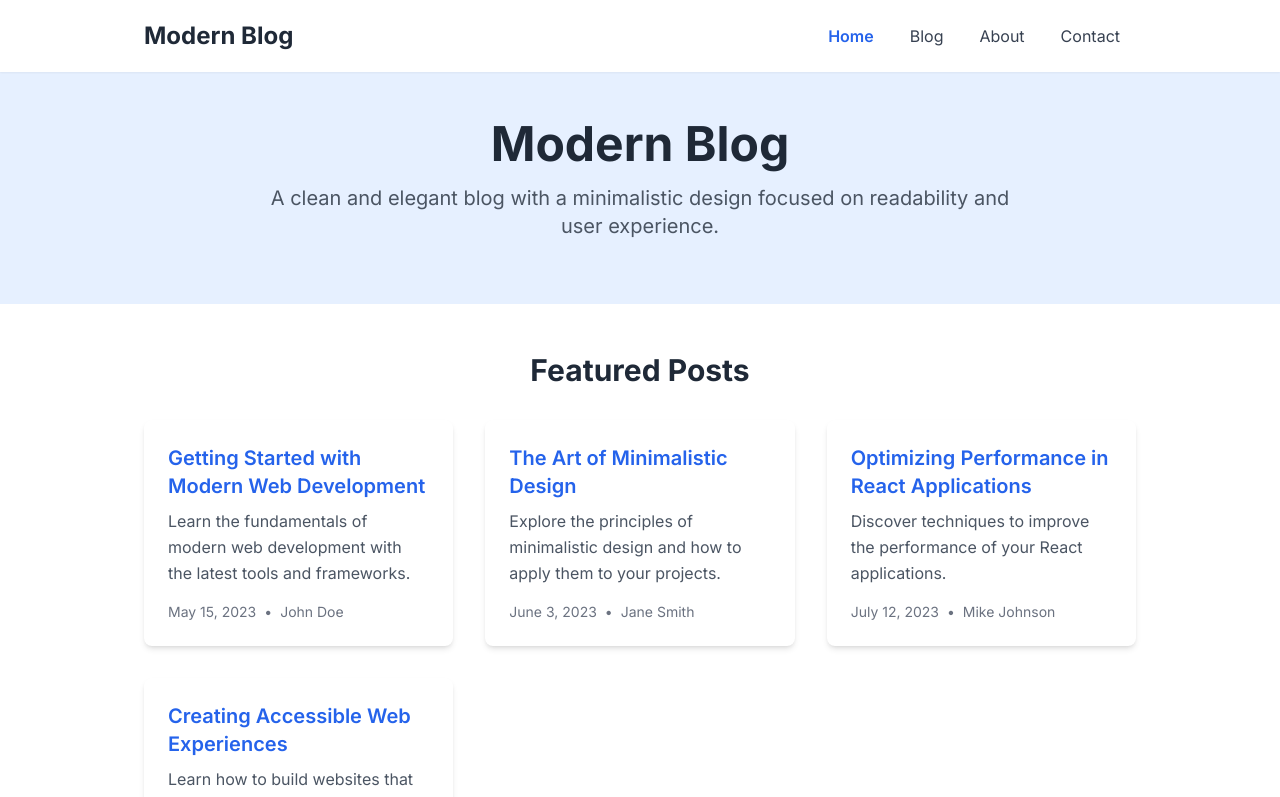
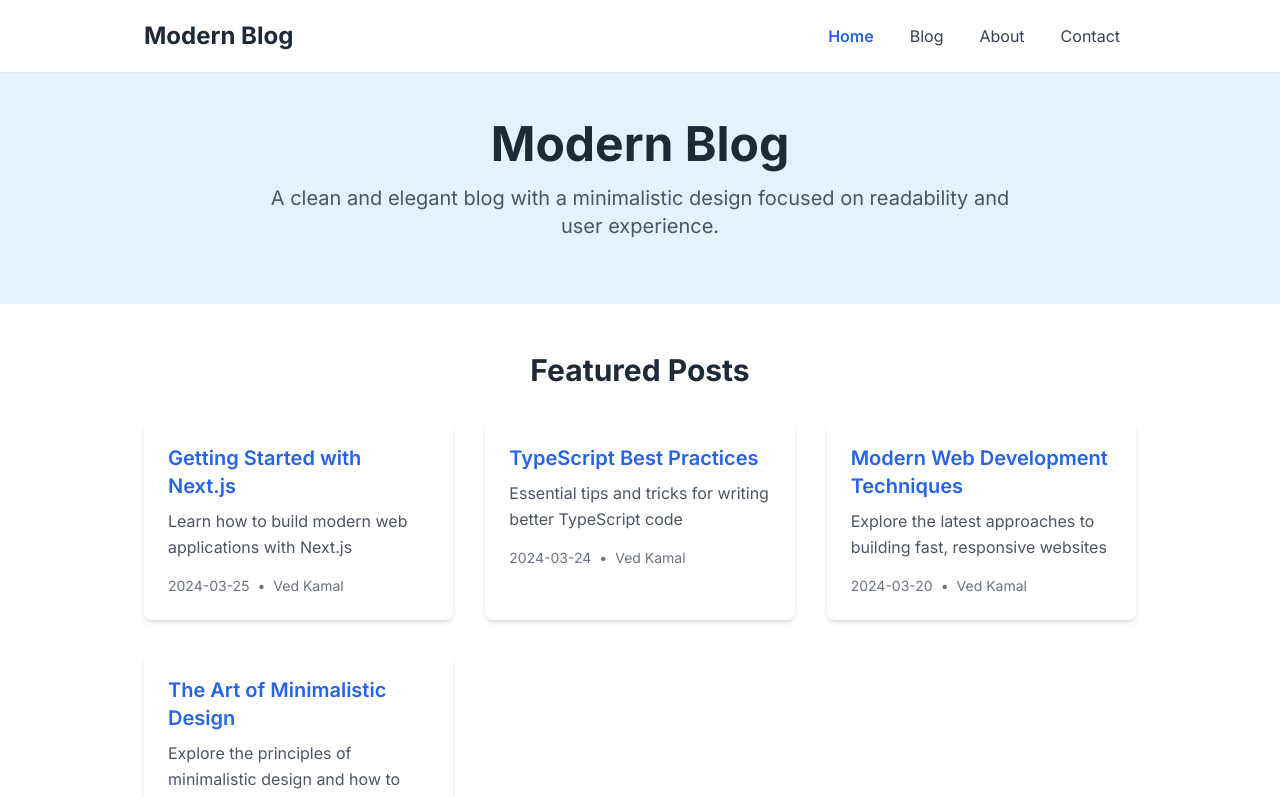
Before and after one commit to Anuvednft/Anuved, a Next.js app in the folder my-blog/: page / in a window 1280 px wide. Shown: the top 797 px of the page. Built offline with nearby package versions, Linux system fonts and the light colour scheme.

Commit message:
Fix all import paths to make Netlify build succeed

```diff
--- a/my-blog/pages/blog/index.tsx
+++ b/my-blog/pages/blog/index.tsx
@@ -1,69 +1,57 @@
 import React from 'react';
 import type { NextPage } from 'next';
 import Layout from '@/components/Layout';
-import BlogCard, { BlogPost } from '@/components/BlogCard';
+import BlogCard, { BlogPost } from '../../components/BlogCard';
 
 // Sample data for blog posts (in a real app, this would come from an API or CMS)
 const allPosts: BlogPost[] = [
   {
-    id: '1',
-    title: 'Getting Started with Modern Web Development',
-    excerpt: 'Learn the fundamentals of modern web development with the latest tools and frameworks.',
-    date: 'May 15, 2023',
-    author: 'John Doe',
-    coverImage: 'https://images.unsplash.com/photo-1546900703-cf06143d1239?ixlib=rb-1.2.1&auto=format&fit=crop&w=1350&q=80',
-    slug: 'getting-started-with-modern-web-development',
-    readTime: '5 min read'
+    slug: 'getting-started-with-nextjs',
+    title: 'Getting Started with Next.js',
+    excerpt: 'Learn how to build modern web applications with Next.js',
+    date: '2024-03-25',
+    author: 'Ved Kamal',
+    coverImage: 'https://images.unsplash.com/photo-1551434678-e076c223a692?auto=format&fit=crop&w=2070&q=80'
   },
   {
-    id: '2',
-    title: 'The Art of Minimalistic Design',
-    excerpt: 'Explore the principles of minimalistic design and how to apply them to your projects.',
-    date: 'June 3, 2023',
-    author: 'Jane Smith',
-    coverImage: 'https://images.unsplash.com/photo-1616077168087-594885c9a40b?ixlib=rb-1.2.1&auto=format&fit=crop&w=1350&q=80',
-    slug: 'the-art-of-minimalistic-design',
-    readTime: '4 min read'
+    slug: 'typescript-best-practices',
+    title: 'TypeScript Best Practices',
+    excerpt: 'Essential tips and tricks for writing better TypeScript code',
+    date: '2024-03-24',
+    author: 'Ved Kamal',
+    coverImage: 'https://images.unsplash.com/photo-1592609931095-54a2168ae893?auto=format&fit=crop&w=2070&q=80'
   },
   {
-    id: '3',
-    title: 'Optimizing Performance in React Applications',
-    excerpt: 'Discover techniques to improve the performance of your React applications.',
-    date: 'July 12, 2023',
-    author: 'Mike Johnson',
-    coverImage: 'https://images.unsplash.com/photo-1551033406-611cf9a28f67?ixlib=rb-1.2.1&auto=format&fit=crop&w=1350&q=80',
-    slug: 'optimizing-performance-in-react-applications',
-    readTime: '7 min read'
+    slug: 'modern-web-development',
+    title: 'Modern Web Development Techniques',
+    excerpt: 'Explore the latest approaches to building fast, responsive websites',
+    date: '2024-03-20',
+    author: 'Ved Kamal',
+    coverImage: 'https://images.unsplash.com/photo-1546900703-cf06143d1239?auto=format&fit=crop&w=1350&q=80'
   },
   {
-    id: '4',
-    title: 'Creating Accessible Web Experiences',
-    excerpt: 'Learn how to build websites that are accessible to everyone, regardless of their abilities.',
-    date: 'August 25, 2023',
-    author: 'Sarah Wilson',
-    coverImage: 'https://images.unsplash.com/photo-1581287053822-fd7bf4f4bfec?ixlib=rb-1.2.1&auto=format&fit=crop&w=1350&q=80',
-    slug: 'creating-accessible-web-experiences',
-    readTime: '6 min read'
+    slug: 'minimalistic-design',
+    title: 'The Art of Minimalistic Design',
+    excerpt: 'Explore the principles of minimalistic design and how to apply them to your projects',
+    date: '2024-03-15',
+    author: 'Ved Kamal',
+    coverImage: 'https://images.unsplash.com/photo-1616077168087-594885c9a40b?auto=format&fit=crop&w=1350&q=80'
   },
   {
-    id: '5',
-    title: 'Introduction to TypeScript for JavaScript Developers',
-    excerpt: 'Discover how TypeScript can enhance your JavaScript development experience with static typing.',
-    date: 'September 10, 2023',
-    author: 'Alex Chen',
-    coverImage: 'https://images.unsplash.com/photo-1555066931-4365d14bab8c?ixlib=rb-1.2.1&auto=format&fit=crop&w=1350&q=80',
-    slug: 'introduction-to-typescript-for-javascript-developers',
-    readTime: '8 min read'
+    slug: 'react-performance',
+    title: 'Optimizing Performance in React Applications',
+    excerpt: 'Discover techniques to improve the performance of your React applications',
+    date: '2024-03-10',
+    author: 'Ved Kamal',
+    coverImage: 'https://images.unsplash.com/photo-1551033406-611cf9a28f67?auto=format&fit=crop&w=1350&q=80'
   },
   {
-    id: '6',
-    title: 'Responsive Design Best Practices in 2023',
-    excerpt: 'Learn the latest techniques for creating responsive websites that work well on all devices.',
-    date: 'October 5, 2023',
-    author: 'Emily Davis',
-    coverImage: 'https://images.unsplash.com/photo-1498050108023-c5249f4df085?ixlib=rb-1.2.1&auto=format&fit=crop&w=1350&q=80',
-    slug: 'responsive-design-best-practices-in-2023',
-    readTime: '5 min read'
+    slug: 'accessible-web',
+    title: 'Creating Accessible Web Experiences',
+    excerpt: 'Learn how to build websites that are accessible to everyone, regardless of their abilities',
+    date: '2024-03-05',
+    author: 'Ved Kamal',
+    coverImage: 'https://images.unsplash.com/photo-1581287053822-fd7bf4f4bfec?auto=format&fit=crop&w=1350&q=80'
   }
 ];
 
@@ -85,7 +73,7 @@ const BlogPage: NextPage = () => {
         <div className="container">
           <div className="grid grid-cols-1 md:grid-cols-2 lg:grid-cols-3 gap-8">
             {allPosts.map((post) => (
-              <BlogCard key={post.id} post={post} />
+              <BlogCard key={post.slug} post={post} />
             ))}
           </div>
         </div>
--- a/my-blog/pages/index.tsx
+++ b/my-blog/pages/index.tsx
@@ -1,49 +1,41 @@
 import React from 'react';
 import type { NextPage } from 'next';
 import Layout from '@/components/Layout';
-import BlogCard, { BlogPost } from '@/components/BlogCard';
+import BlogCard, { BlogPost } from '../components/BlogCard';
 
 // Sample data for blog posts (in a real app, this would come from an API or CMS)
 const featuredPosts: BlogPost[] = [
   {
-    id: '1',
-    title: 'Getting Started with Modern Web Development',
-    excerpt: 'Learn the fundamentals of modern web development with the latest tools and frameworks.',
-    date: 'May 15, 2023',
-    author: 'John Doe',
-    coverImage: 'https://images.unsplash.com/photo-1546900703-cf06143d1239?ixlib=rb-1.2.1&auto=format&fit=crop&w=1350&q=80',
-    slug: 'getting-started-with-modern-web-development',
-    readTime: '5 min read'
+    slug: 'getting-started-with-nextjs',
+    title: 'Getting Started with Next.js',
+    excerpt: 'Learn how to build modern web applications with Next.js',
+    date: '2024-03-25',
+    author: 'Ved Kamal',
+    coverImage: 'https://images.unsplash.com/photo-1551434678-e076c223a692?auto=format&fit=crop&w=2070&q=80'
   },
   {
-    id: '2',
-    title: 'The Art of Minimalistic Design',
-    excerpt: 'Explore the principles of minimalistic design and how to apply them to your projects.',
-    date: 'June 3, 2023',
-    author: 'Jane Smith',
-    coverImage: 'https://images.unsplash.com/photo-1616077168087-594885c9a40b?ixlib=rb-1.2.1&auto=format&fit=crop&w=1350&q=80',
-    slug: 'the-art-of-minimalistic-design',
-    readTime: '4 min read'
+    slug: 'typescript-best-practices',
+    title: 'TypeScript Best Practices',
+    excerpt: 'Essential tips and tricks for writing better TypeScript code',
+    date: '2024-03-24',
+    author: 'Ved Kamal',
+    coverImage: 'https://images.unsplash.com/photo-1592609931095-54a2168ae893?auto=format&fit=crop&w=2070&q=80'
   },
   {
-    id: '3',
-    title: 'Optimizing Performance in React Applications',
-    excerpt: 'Discover techniques to improve the performance of your React applications.',
-    date: 'July 12, 2023',
-    author: 'Mike Johnson',
-    coverImage: 'https://images.unsplash.com/photo-1551033406-611cf9a28f67?ixlib=rb-1.2.1&auto=format&fit=crop&w=1350&q=80',
-    slug: 'optimizing-performance-in-react-applications',
-    readTime: '7 min read'
+    slug: 'modern-web-development',
+    title: 'Modern Web Development Techniques',
+    excerpt: 'Explore the latest approaches to building fast, responsive websites',
+    date: '2024-03-20',
+    author: 'Ved Kamal',
+    coverImage: 'https://images.unsplash.com/photo-1546900703-cf06143d1239?auto=format&fit=crop&w=1350&q=80'
   },
   {
-    id: '4',
-    title: 'Creating Accessible Web Experiences',
-    excerpt: 'Learn how to build websites that are accessible to everyone, regardless of their abilities.',
-    date: 'August 25, 2023',
-    author: 'Sarah Wilson',
-    coverImage: 'https://images.unsplash.com/photo-1581287053822-fd7bf4f4bfec?ixlib=rb-1.2.1&auto=format&fit=crop&w=1350&q=80',
-    slug: 'creating-accessible-web-experiences',
-    readTime: '6 min read'
+    slug: 'minimalistic-design',
+    title: 'The Art of Minimalistic Design',
+    excerpt: 'Explore the principles of minimalistic design and how to apply them to your projects',
+    date: '2024-03-15',
+    author: 'Ved Kamal',
+    coverImage: 'https://images.unsplash.com/photo-1616077168087-594885c9a40b?auto=format&fit=crop&w=1350&q=80'
   }
 ];
 
@@ -67,7 +59,7 @@ const Home: NextPage = () => {
 
           <div className="grid grid-cols-1 md:grid-cols-2 lg:grid-cols-3 gap-8">
             {featuredPosts.map((post) => (
-              <BlogCard key={post.id} post={post} />
+              <BlogCard key={post.slug} post={post} />
             ))}
           </div>
         </div>
```
